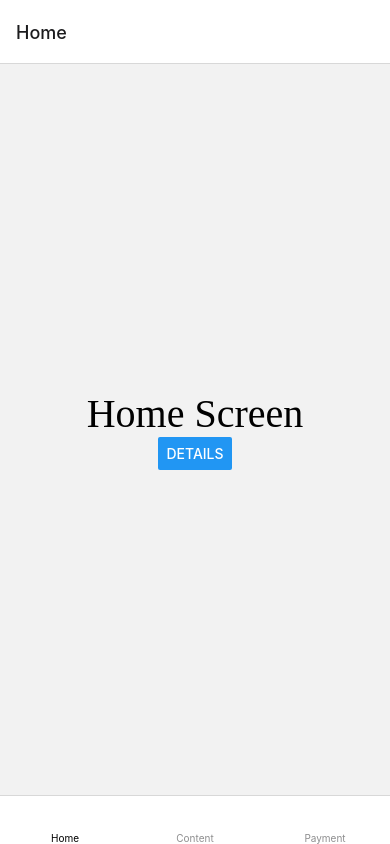
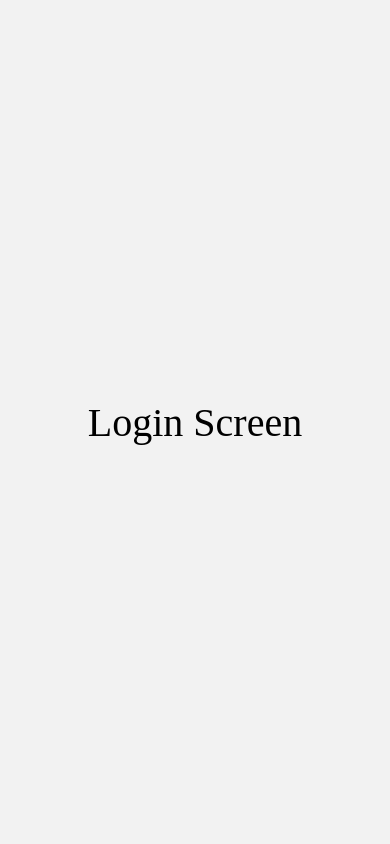
Before and after one commit to hachi-nico/react-native-from-zero-to-hero, a React Native app: screen /Login in a window 390 px wide. Built offline with nearby package versions, Linux system fonts and the light colour scheme; some icons are missing.

Commit message:
add login screen

```diff
--- a/Routes.js
+++ b/Routes.js
@@ -1,14 +1,19 @@
 import React from 'react';
 import {NavigationContainer} from '@react-navigation/native';
 import {createNativeStackNavigator} from '@react-navigation/native-stack';
-import {Details} from './screens';
+import {Details, Login} from './screens';
 import {TabNavigator, TopTabNavigator} from './navigators';
 
 const Stack = createNativeStackNavigator();
 export const Routes = () => {
   return (
     <NavigationContainer>
-      <Stack.Navigator>
+      <Stack.Navigator initialRouteName="Login">
+        <Stack.Screen
+          name="Login"
+          component={Login}
+          options={{headerShown: false}}
+        />
         <Stack.Screen
           name="TabNavigator"
           component={TabNavigator}
--- /dev/null
+++ b/screens/Login.js
@@ -0,0 +1,12 @@
+import React from 'react';
+import {Text, Button} from 'react-native';
+import {SafeAreaView} from 'react-native-safe-area-context';
+import {styles} from './styles';
+
+export const Login = ({navigation}) => {
+  return (
+    <SafeAreaView style={styles.container}>
+      <Text style={styles.text}>Login Screen</Text>
+    </SafeAreaView>
+  );
+};
--- a/screens/index.js
+++ b/screens/index.js
@@ -3,3 +3,4 @@ export * from './Details';
 export * from './Payment';
 export * from './Gallery';
 export * from './Article';
+export * from './Login';
```
